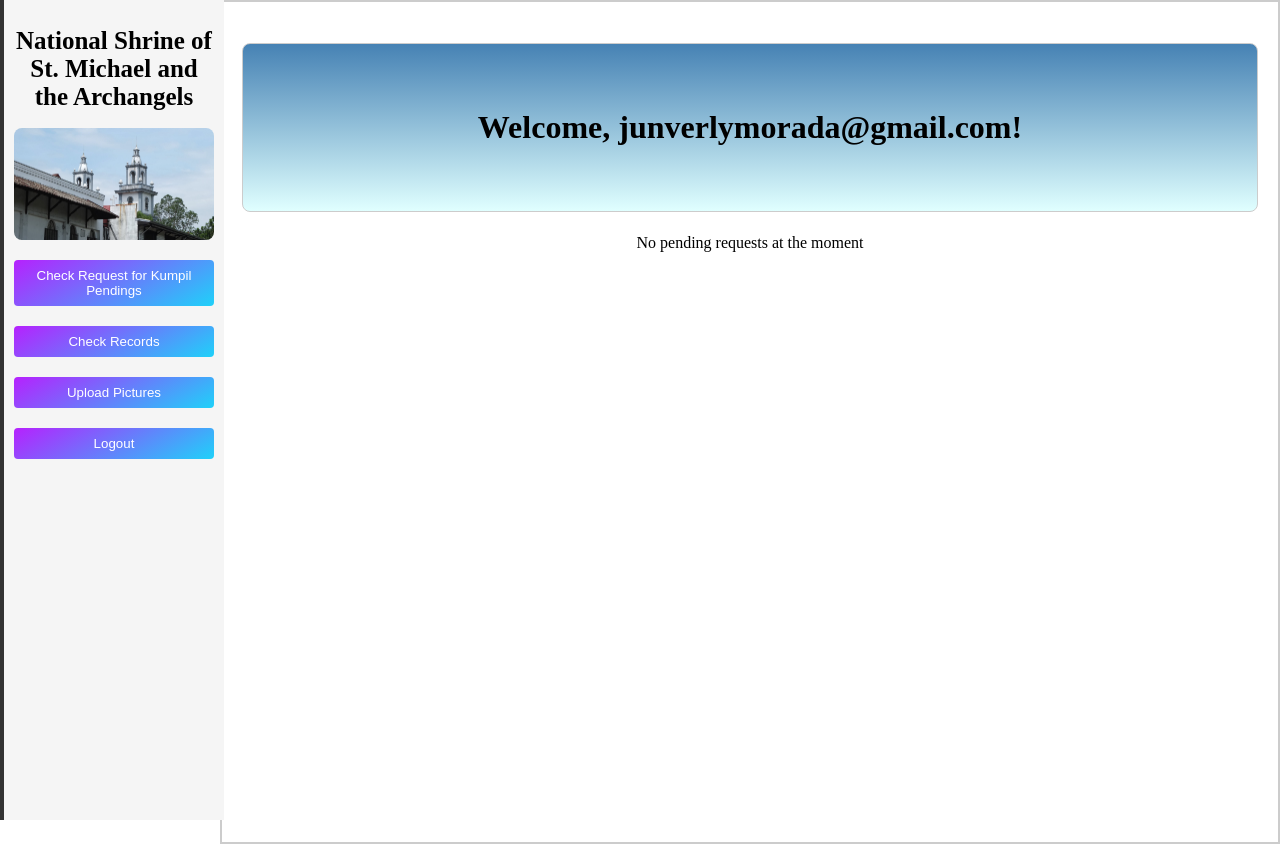
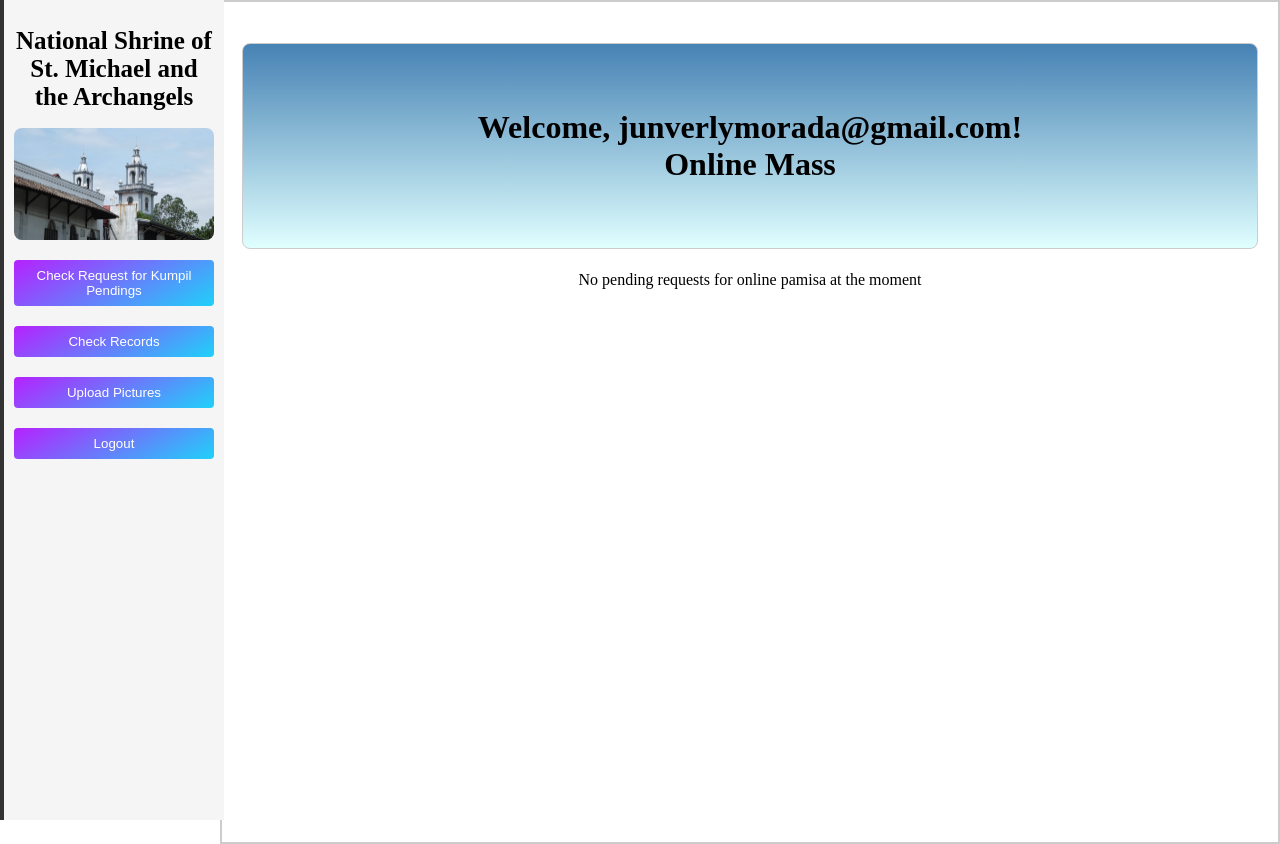
Before and after one commit to Maappie/virtual_church_support_center, a PHP site: page /admin_interface_2.php in a window 1280 px wide. Run offline with PHP 8.4, Linux system fonts and the light colour scheme; a user stored in the database is signed in; data comes from the database, SQL or seed files in the repository.

Commit message:
added names for the webpage for easier navigation

```diff
--- a/admin_interface.php
+++ b/admin_interface.php
@@ -48,7 +48,7 @@
         </div>
        <div class="container">
         <div class="content-box">
-            <h1 class="welcome">Welcome, <?php echo $_SESSION['admin_username']; ?>!</h1>
+            <h1 class="welcome">Welcome, <?php echo $_SESSION['admin_username']; ?>! <br> Kumpil</h1>
 
             <!-- Display pending requests in a table -->
             <?php
--- a/admin_interface_2.php
+++ b/admin_interface_2.php
@@ -29,7 +29,7 @@ if (!isset($_SESSION['admin_username'])) {
     </div>
 
     <div class="content-box">
-        <h1 class="welcome">Welcome, <?php echo $_SESSION['admin_username']; ?>!</h1>
+        <h1 class="welcome">Welcome, <?php echo $_SESSION['admin_username']; ?>! <br> Online Mass</h1>
 
         <!-- Display pending requests in a table -->
         <?php
@@ -68,7 +68,7 @@ if (!isset($_SESSION['admin_username'])) {
 
         } else {
             // If no pending requests found
-            echo "<p>No pending requests at the moment</p>";
+            echo "<p>No pending requests for online pamisa at the moment</p>";
         }
 
         // Close the connection
```
